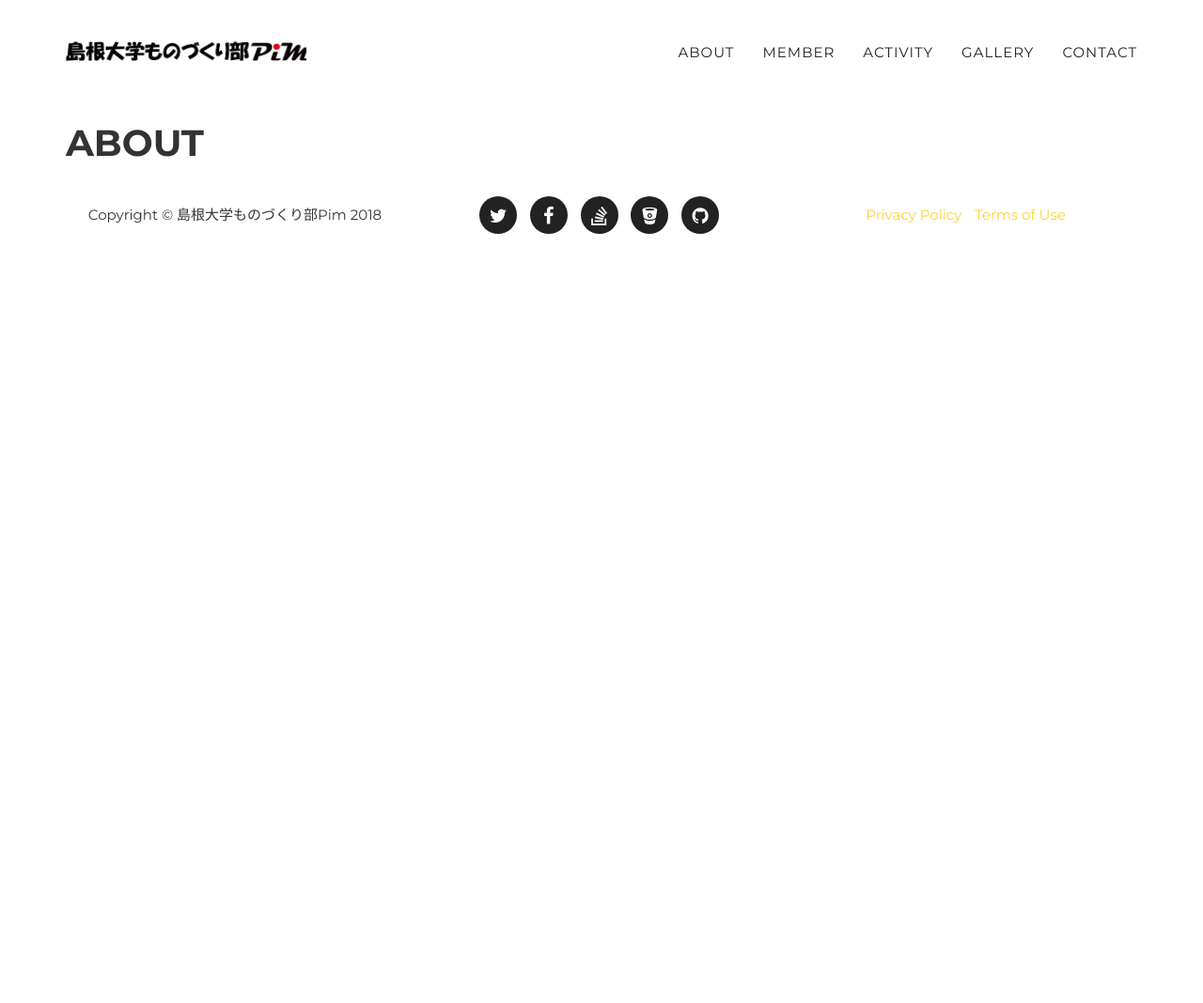
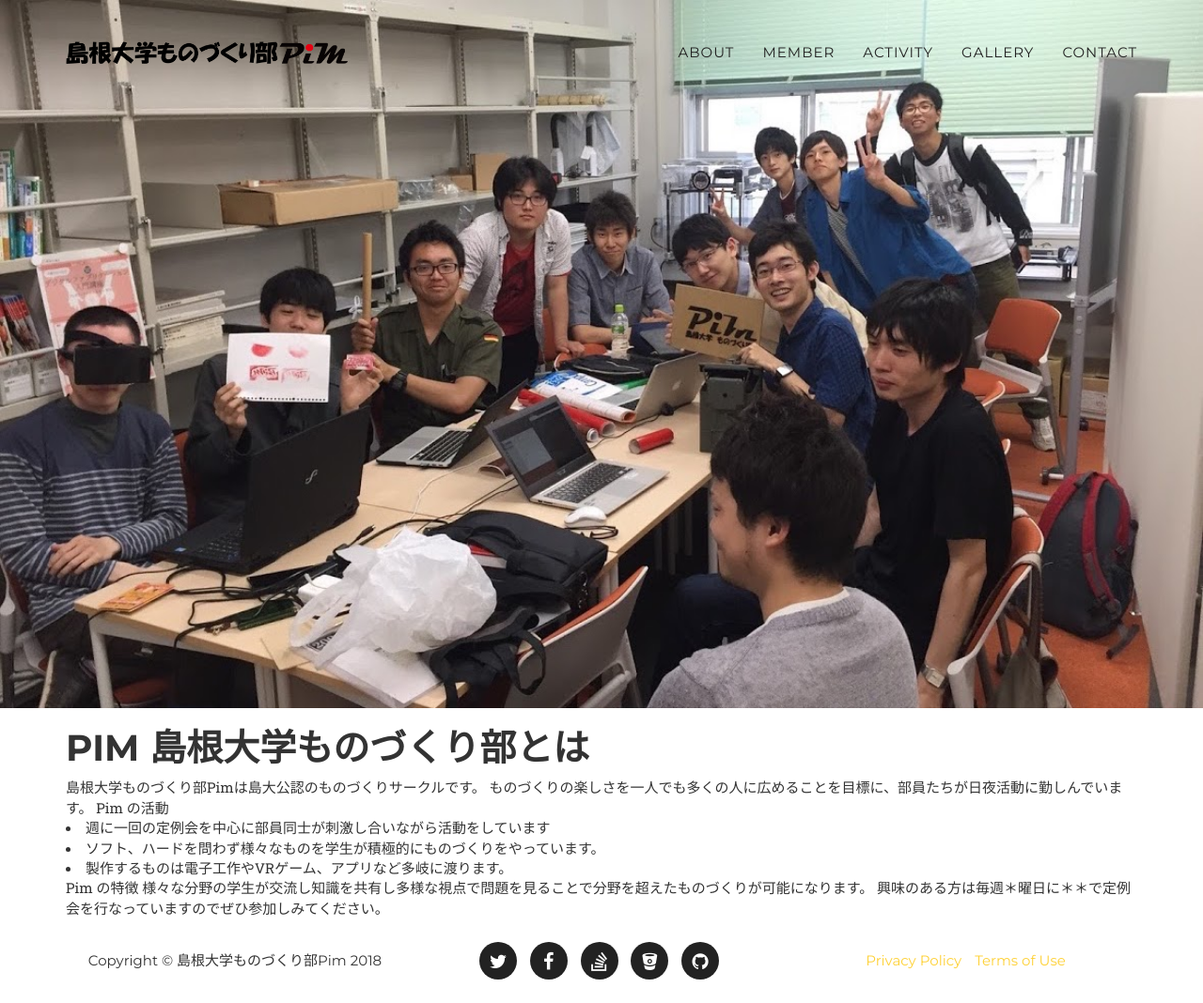
Before and after one commit to pim-shimane/pim-homepage, a Jekyll site: the page built from about.html, in a window 1280 px wide and 1068 px high. Shown: the whole window at 94% size. Built offline with Jekyll 4.4.1, drawn with Linux system fonts in a browser that asks for light colours; some web fonts are replaced.

Commit message:
fix: link path

```diff
--- a/_config.yml
+++ b/_config.yml
@@ -1,4 +1,4 @@
-url: https://ssd-ch.github.io
+url: https://ssd-ch.github.io/pim-homepage
 baseurl:
 
 # Site settings
--- a/_includes/navbar.html
+++ b/_includes/navbar.html
@@ -18,22 +18,22 @@
       <div class="collapse navbar-collapse" id="bs-example-navbar-collapse-1">
           <ul class="nav navbar-nav navbar-right">
               <li class="hidden">
-                  <a href="/"></a>
+                  <a href="{{ '/' | prepend: site.baseurl | prepend: site.url }}"></a>
               </li>
               <li>
-                  <a href="/about">About</a>
+                  <a href="{{ '/about' | prepend: site.baseurl | prepend: site.url }}">About</a>
               </li>
               <li>
-                  <a href="/member">Member</a>
+                  <a href="{{ 'member' | prepend: site.baseurl | prepend: site.url }}">Member</a>
               </li>
               <li>
-                  <a href="/activity">Activity</a>
+                  <a href="{{ 'activity' | prepend: site.baseurl | prepend: site.url }}">Activity</a>
               </li>
               <li>
-                  <a href="/gallery">Gallery</a>
+                  <a href="{{ 'gallery' | prepend: site.baseurl | prepend: site.url }}">Gallery</a>
               </li>
               <li>
-                  <a href="/contact">Contact</a>
+                  <a href="{{ 'contact' | prepend: site.baseurl | prepend: site.url }}">Contact</a>
               </li>
           </ul>
       </div>
--- a/about.html
+++ b/about.html
@@ -1,8 +1,23 @@
 ---
-layout: page
+layout: default
 ---
 
-<div class="container">
-  <h1>About</h1>
+<div>
+  <img width="100%" src="/img/about-hero.jpg" />
+  <div class="container">
+    <h1>Pim 島根大学ものづくり部とは</h1>
+    <div>
+        島根大学ものづくり部Pimは島大公認のものづくりサークルです。
+        ものづくりの楽しさを一人でも多くの人に広めることを目標に、部員たちが日夜活動に勤しんでいます。
 
+        Pim の活動
+        <li>週に一回の定例会を中心に部員同士が刺激し合いながら活動をしています</li>
+        <li>ソフト、ハードを問わず様々なものを学生が積極的にものづくりをやっています。</li>
+        <li>製作するものは電子工作やVRゲーム、アプリなど多岐に渡ります。</li>
+
+        Pim の特徴
+        様々な分野の学生が交流し知識を共有し多様な視点で問題を見ることで分野を超えたものづくりが可能になります。
+        興味のある方は毎週＊曜日に＊＊で定例会を行なっていますのでぜひ参加しみてください。
+    </div>
+  </div>
 </div>
```
Also changed, not shown: _includes/css/style.css (+10 -2 lines), img/about-hero-image.jpg (added), img/about-hero.jpg (added).
